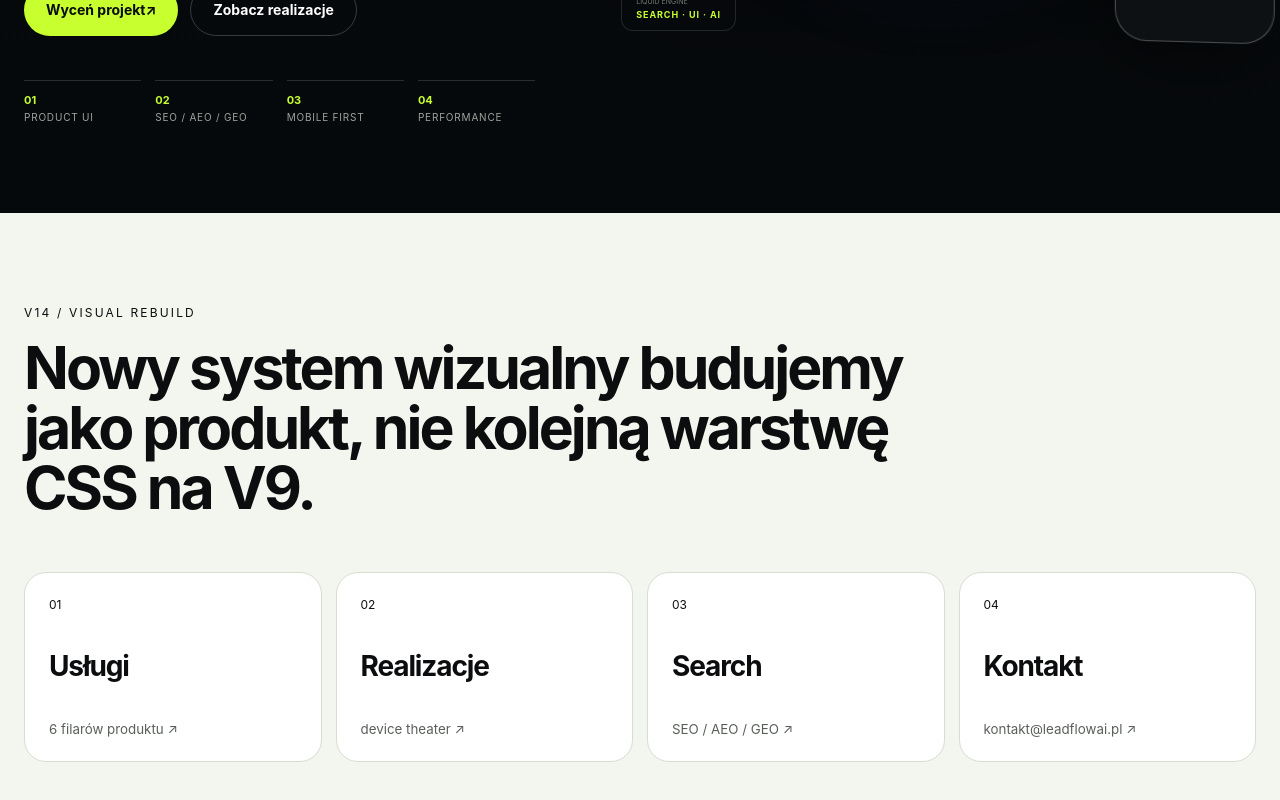
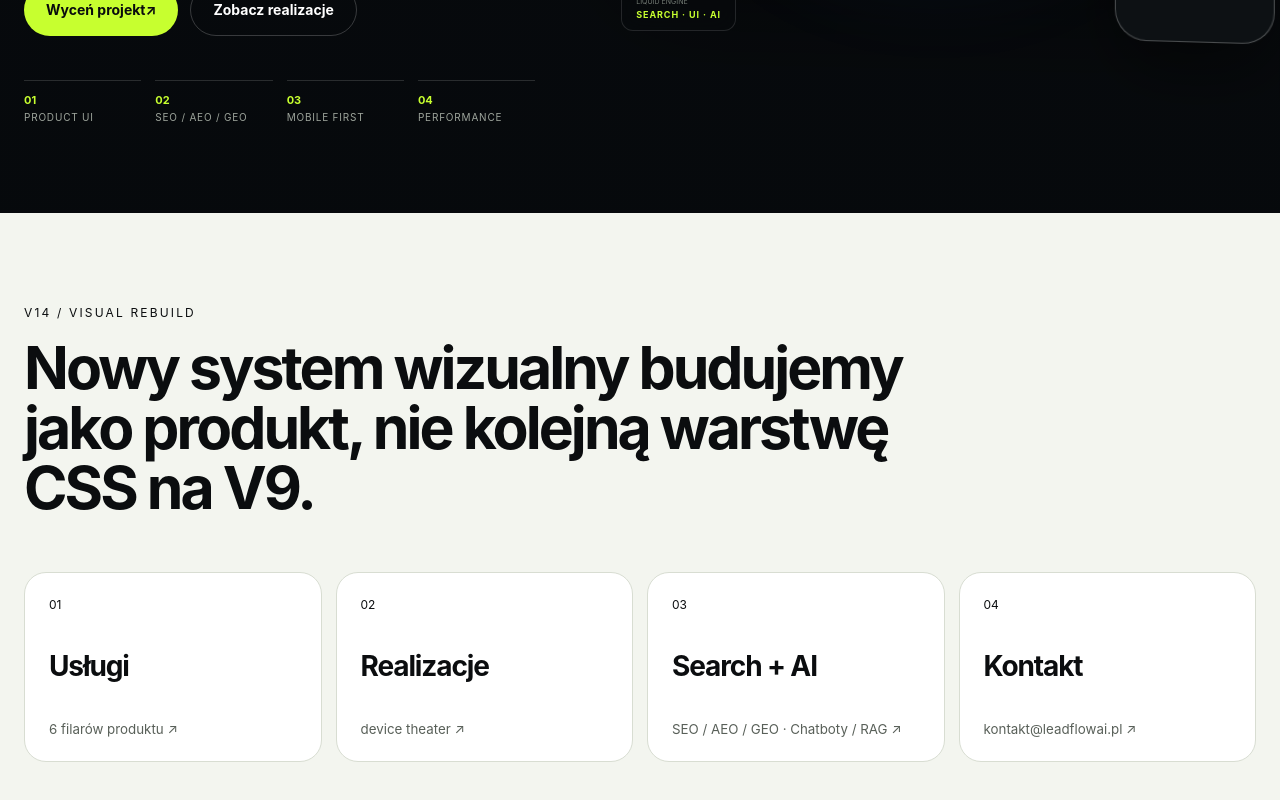
Before and after one commit to rcchemicalsszczecin-gif/leadflowaiweb-, a Next.js app: page / in a window 1280 px wide. Shown: the part 726-1526 px from the top of the page. Built offline with nearby package versions, Linux system fonts and the light colour scheme.

Commit message:
V14.0: keep AI and chatbot offer visible

```diff
--- a/app/page.tsx
+++ b/app/page.tsx
@@ -12,7 +12,7 @@ export default function HomePage() {
           <div className="v14-foundation-grid">
             <a href="/uslugi"><span>01</span><strong>Usługi</strong><small>6 filarów produktu ↗</small></a>
             <a href="/realizacje"><span>02</span><strong>Realizacje</strong><small>device theater ↗</small></a>
-            <a href="/seo-aeo-geo"><span>03</span><strong>Search</strong><small>SEO / AEO / GEO ↗</small></a>
+            <a href="/seo-aeo-geo"><span>03</span><strong>Search + AI</strong><small>SEO / AEO / GEO · Chatboty / RAG ↗</small></a>
             <a href="/kontakt"><span>04</span><strong>Kontakt</strong><small>{site.email} ↗</small></a>
           </div>
         </div>
```
